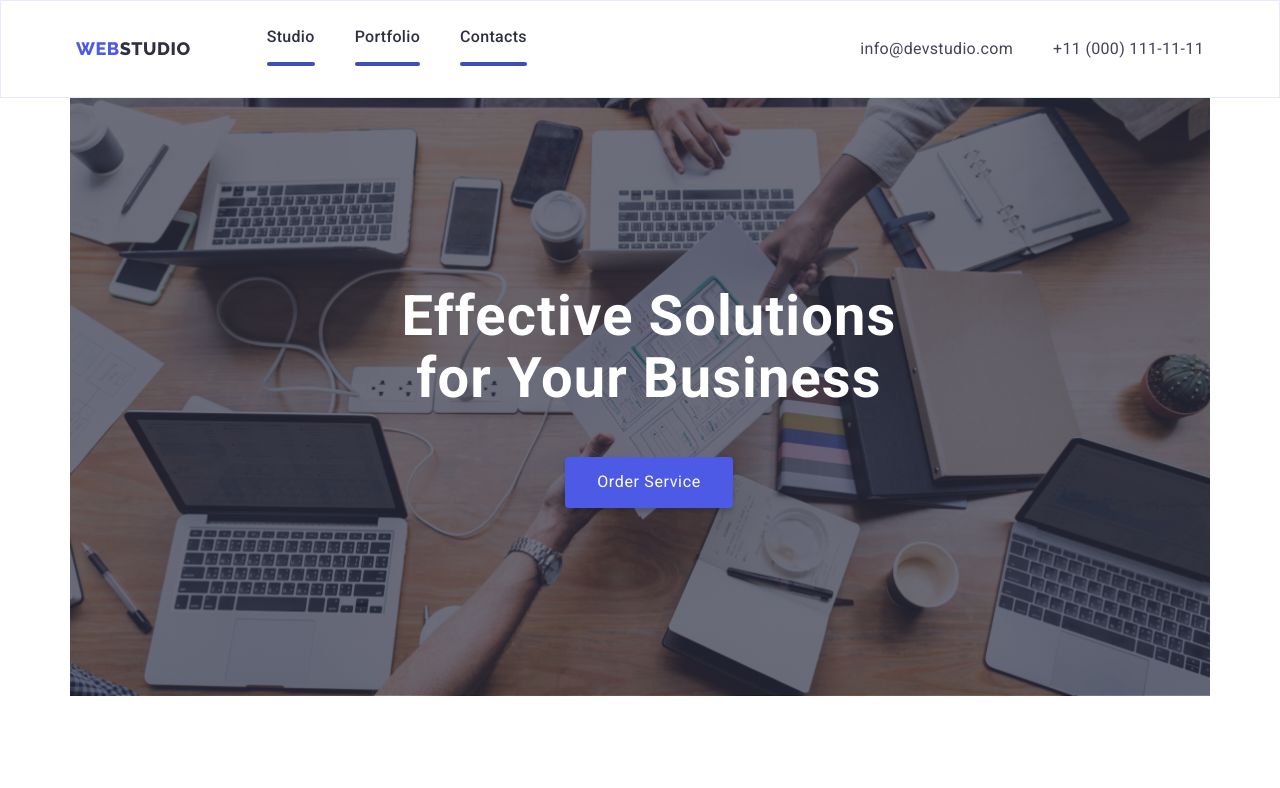
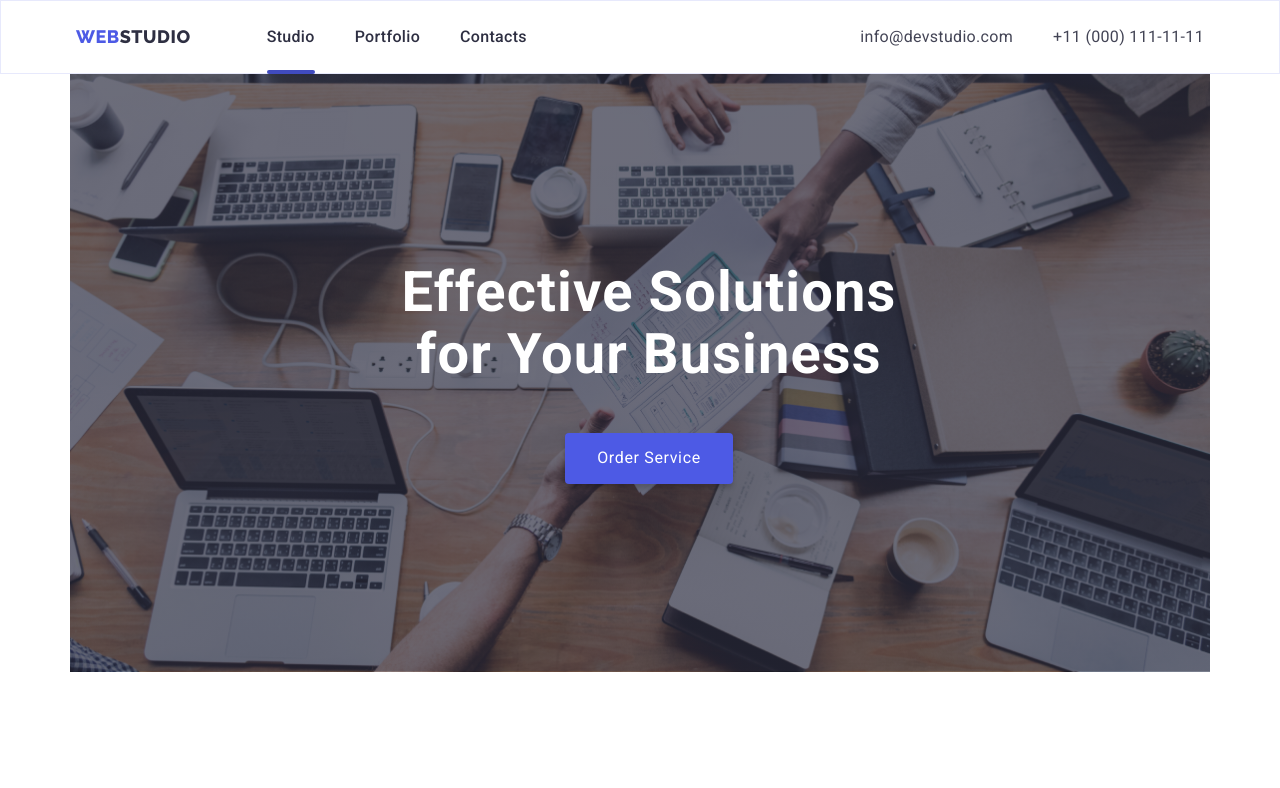
Before and after one commit to anastasivit/goit-markup-hw-05, a plain HTML site: page index.html in a window 1280 px wide. Shown: the top 788 px of the page. Drawn offline with nearby package versions, Linux system fonts and the light colour scheme.

Commit message:
Add ::after

```diff
--- a/css/styles.css
+++ b/css/styles.css
@@ -99,15 +99,21 @@ body {
 }
 
 .nav-link {
+  position: relative;
 }
 
-.nav-link::after {
+.nav-link-studio::after,
+.nav-link-portfolio::after {
   content: "";
   width: 100%;
   height: 4px;
   border-radius: 2px;
   background-color: var(--pressed-color);
   display: inline-block;
+  position: absolute;
+  bottom: 0;
+  left: 0;
+  top: 43px;
 }
 
 .contacts-list {
--- a/index.html
+++ b/index.html
@@ -27,7 +27,7 @@
 				>
 				<ul class="nav-list">
 					<li class="nav-item">
-						<a class="nav-link link" href="./index.html">Studio</a>
+						<a class="nav-link link nav-link-studio" href="./index.html">Studio</a>
 					</li>
 					<li class="nav-item">
 						<a class="nav-link link" href="./portfolio.html">Portfolio</a>
```
Also changed, not shown: portfolio.html (+1 -1 lines).
